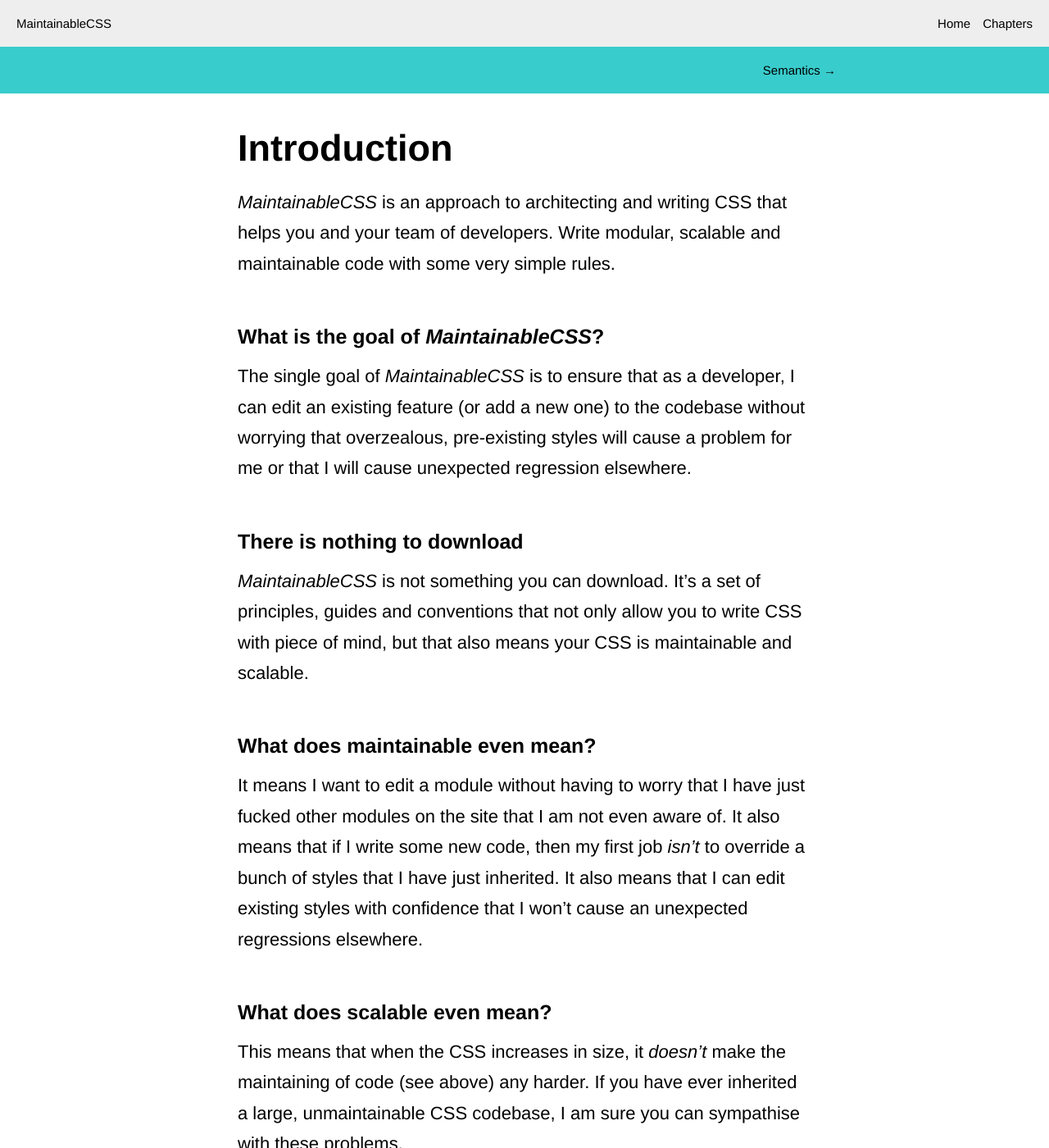
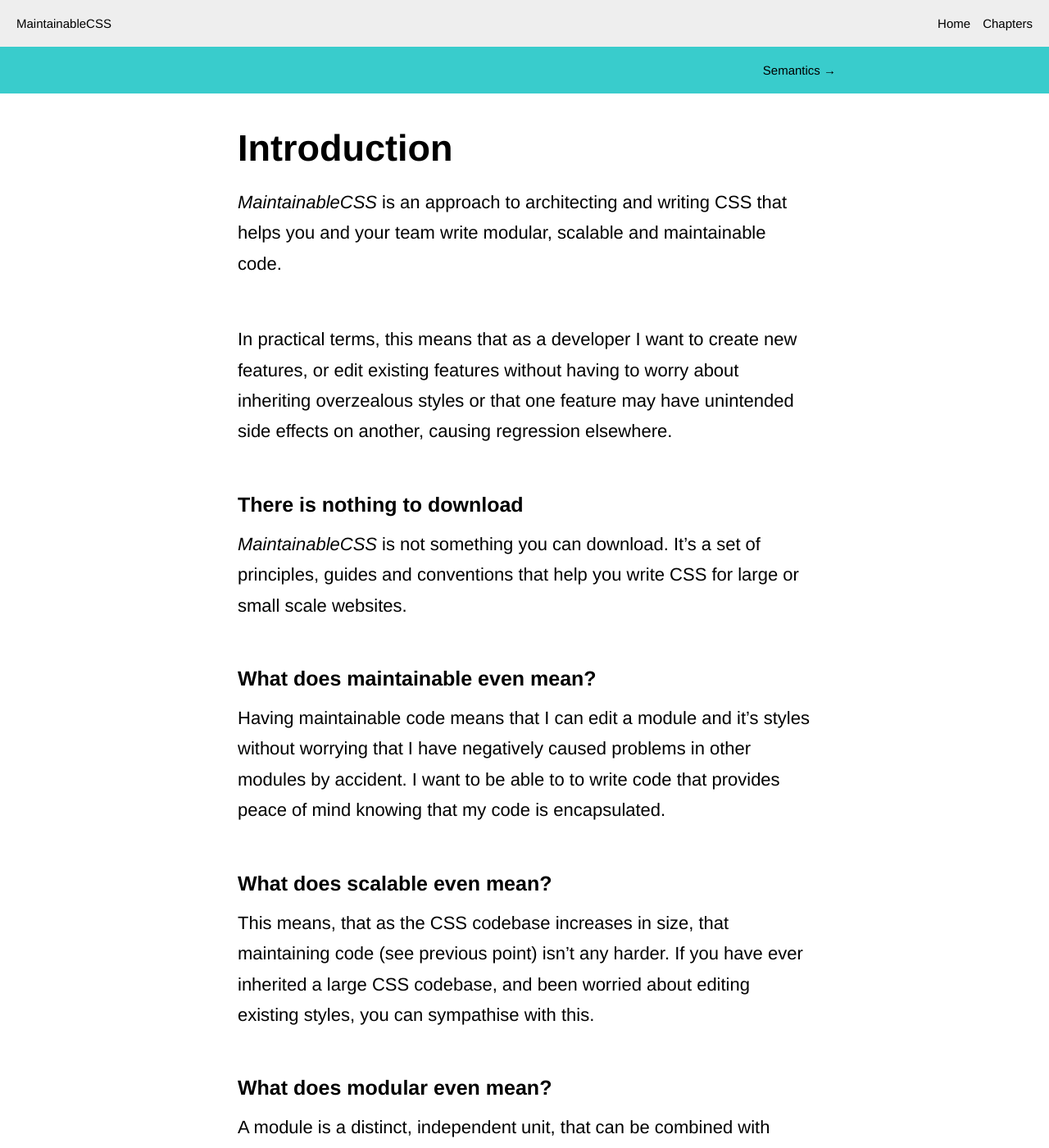
Before and after one commit to adamsilver/maintainablecss.com-jekyll, a Jekyll site: the page built from _chapters/01-introduction.md, in a window 1280 px wide and 1400 px high. Shown: the whole window at 82% size. Built offline with Jekyll 4.4.1, drawn with Linux system fonts in a browser that asks for light colours; some of the changed text lies outside the part shown.

Commit message:
Better intro

```diff
--- a/_chapters/01-introduction.md
+++ b/_chapters/01-introduction.md
@@ -5,34 +5,32 @@ section: Preface
 permalink: /chapters/introduction/
 ---
 
-*MaintainableCSS* is an approach to architecting and writing CSS that helps you and your team of developers. Write modular, scalable and maintainable code with some very simple rules.
+*MaintainableCSS* is an approach to architecting and writing CSS that helps you and your team write modular, scalable and maintainable code.
 
-## What is the goal of *MaintainableCSS*?
-
-The single goal of *MaintainableCSS* is to ensure that as a developer, I can edit an existing feature (or add a new one) to the codebase without worrying that overzealous, pre-existing styles will cause a problem for me or that I will cause unexpected regression elsewhere.
+In practical terms, this means that as a developer I want to create new features, or edit existing features without having to worry about inheriting overzealous styles or that one feature may have unintended side effects on another, causing regression elsewhere.
 
 ## There is nothing to download
 
-*MaintainableCSS* is not something you can download. It's a set of principles, guides and conventions that not only allow you to write CSS with piece of mind, but that also means your CSS is maintainable and scalable.
+*MaintainableCSS* is not something you can download. It's a set of principles, guides and conventions that help you write CSS for large or small scale websites.
 
 ## What does maintainable even mean?
 
-It means I want to edit a module without having to worry that I have just fucked other modules on the site that I am not even aware of. It also means that if I write some new code, then my first job *isn't* to override a bunch of styles that I have just inherited. It also means that I can edit existing styles with confidence that I won't cause an unexpected regressions elsewhere.
+Having maintainable code means that I can edit a module and it's styles without worrying that I have negatively caused problems in other modules by accident. I want to be able to to write code that provides peace of mind knowing that my code is encapsulated.
 
 ## What does scalable even mean?
 
-This means that when the CSS increases in size, it *doesn't* make the maintaining of code (see above) any harder. If you have ever inherited a large, unmaintainable CSS codebase, I am sure you can sympathise with these problems.
+This means, that as the CSS codebase increases in size, that maintaining code (see previous point) isn't any harder. If you have ever inherited a large CSS codebase, and been worried about editing existing styles, you can sympathise with this.
 
 ## What does modular even mean?
 
-A module is a distinct, independent unit, that can be combined with other modules to form a more complex structure. In a living room, you can consider the TV, the sofa and the wall art modules. All coming together to create a useable room.
+A module is a distinct, independent unit, that can be combined with other modules to form a more complex structure. In a living room, you can consider the TV, the sofa and the wall art to be modules, all coming together to create a useable room.
 
-If you take one of the units away, the rest still works just fine. I don't need the TV to be able to sit on the sofa etc. Okay you get the picture!
+If you take one of the units away, the rest still works just fine. I don't need the TV to be able to sit on the sofa etc. In a website, the header, footer, product list, article etc can all be considered modules.
 
 ## Who is this for?
 
-These conventions are useful for tiny projects with 1 person on the team and equally they are useful for huge projects with 100 people on the team. And whether your design is set in stone for the next 5 years or will evolve frequently, *MaintainableCSS* can help.
+If you have ever experienced any pain in maintaining CSS, this book can help you avoid common problems. Whether your a team of 1 or 100, I think you will find useful advice for modularising your CSS. EVen more so if your site is constantly evolving.
 
 ## How hard is this to learn?
 
-It's very easy to learn. Read the guides and you'll see.
+I would say it's very easy to learn. You can read the entire book in under 20 minutes and apply the rules in minutes. Let me know if I am wrong though :).
```
Also changed, not shown: index.md (+2 -2 lines).
